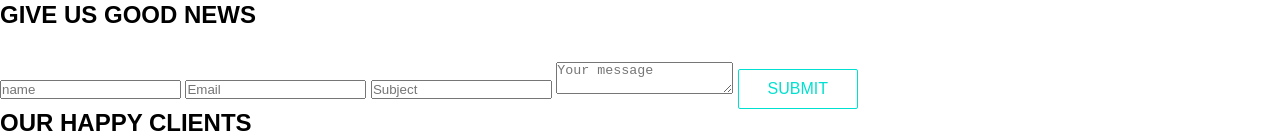
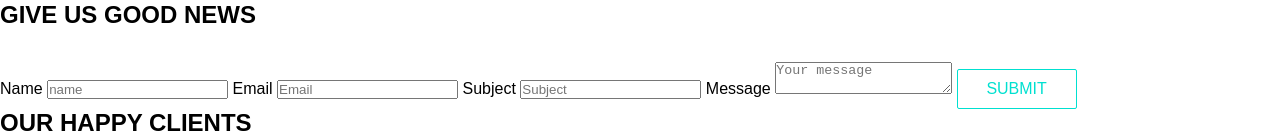
Before and after one commit to sam-g99/Tajam-Template-Site-PSD, a website: page src/index.html in a window 1280 px wide. Shown: the part 2902-3037 px from the top of the page. Drawn offline with Linux system fonts and the light colour scheme; files that its build step writes are made by us from their sources; files whose address does not match are found by name.

Commit message:
Update index.html

```diff
--- a/src/index.html
+++ b/src/index.html
@@ -226,10 +226,14 @@
 		<section class="contact-us" id="contact">
 			<div class="contact-form">
 				<h2>GIVE US GOOD NEWS</h2>
-				<input type="text" placeholder="name" />
-				<input type="text" placeholder="Email" />
-				<input type="text" placeholder="Subject" />
-				<textarea placeholder="Your message"></textarea>
+				<label for="name">Name</label>
+				<input type="text" id="name" placeholder="name" />
+				<label for="email">Email</label>
+				<input type="text" id="email" placeholder="Email" />
+				<label for="subject">Subject</label>
+				<input type="text" id="subject" placeholder="Subject" />
+				<label for="message">Message</label>
+				<textarea id="message" placeholder="Your message"></textarea>
 				<button>SUBMIT</button>
 			</div>
 			<div class="happy-clients">
@@ -335,8 +339,10 @@
 				<div class="stay-in-touch basis">
 					<h3>STAY IN TOUCH</h3>
 					<div class="subscribe-form">
+						<label for="newsletter">Subscribe to our newsletter</label>
 						<input
 							type="text"
+						       	id="newsletter"
 							placeholder="Subscribe to our newsletter"
 						/>
 						<div class="mail-airplane">
```
